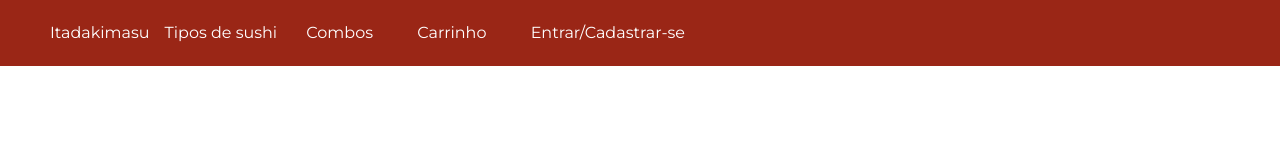
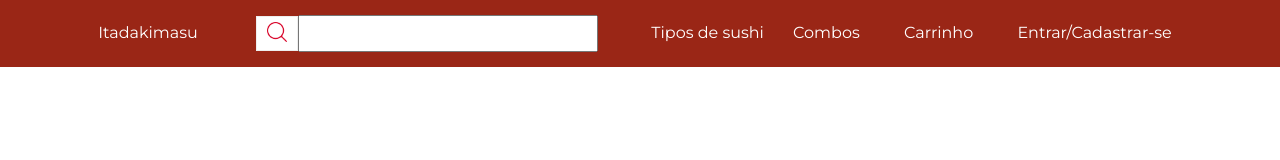
Before and after one commit to rochabianca/itadakimasu, a website: page web/index.html in a window 1280 px wide. Drawn offline with Linux system fonts and the light colour scheme.

Commit message:
algumas mudanças no header

```diff
--- a/web/index.html
+++ b/web/index.html
@@ -12,7 +12,15 @@
   <header class="header">
     <div class="container menu">
     <div class="logo">Itadakimasu</div>
-    <div class="pesquisa"></div>
+
+    <div class="pesquisa">
+      <div class="box">
+        <img class="search" src="img/search.png">
+      </div>
+      <div class="input">
+        <input>
+      </div>
+    </div>
     <ul>
       <li>Tipos de sushi</li>
       <li><a href="combos.html">Combos</a></li>
--- a/web/scss/_header.scss
+++ b/web/scss/_header.scss
@@ -19,9 +19,36 @@
 
 .menu {
   display: flex;
+  justify-content: space-between;
 }
 
 .logo {
   display: inline-block;
   padding: 10px;
 }
+
+.pesquisa {
+  display: flex;
+  align-items: center;
+}
+
+.box {
+  background: $branco;
+  border: 1px solid $cinza;
+  padding: 5px 10px;
+
+  img {
+    width: 20px;
+
+  }
+}
+
+.input input {
+  width: 300px;
+  max-width: 300px;
+  padding: 9px;
+
+  // &:focus {
+  //   : #FE5C42;
+  // }
+}
--- a/web/scss/_variaveis-mixins.scss
+++ b/web/scss/_variaveis-mixins.scss
@@ -2,7 +2,7 @@
 $primary: #9A2616;
 
 $branco: #fff;
-$cinza: #78797A;
+$cinza: #eeeeee;
 $preto: #281E21;
 
 
```
Also changed, not shown: web/css/style.css, web/css/style.min.css, web/img-src/search.png (added), web/img/search.png (added), 1 other file.
